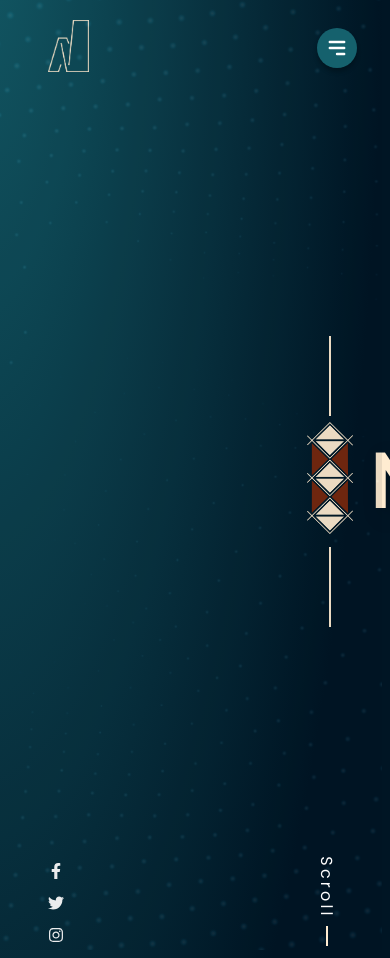
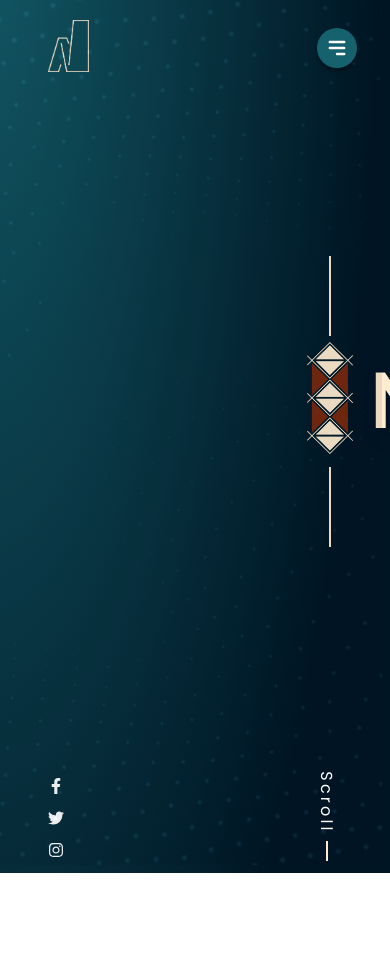
Before and after one commit to sarazaToussaint/Nassaty, a React (Create React App) app: page / in a window 390 px wide. Shown: the top 958 px of the page. After the commit the page ends 873 px from the top, so only its background shows below. Built offline with nearby package versions, Linux system fonts and the light colour scheme.

Commit message:
Make some changies

```diff
--- a/src/component/Home.module.css
+++ b/src/component/Home.module.css
@@ -111,9 +111,9 @@ footer {
     text-shadow: 8px 7px 20px rgba(0, 0, 0, 0.25);
   }
 
-  .homeBody {
+  /* .homeBody {
     margin: 5rem 45px 5px 45px;
-  }
+  } */
 
   footer {
     display: flex;
```
